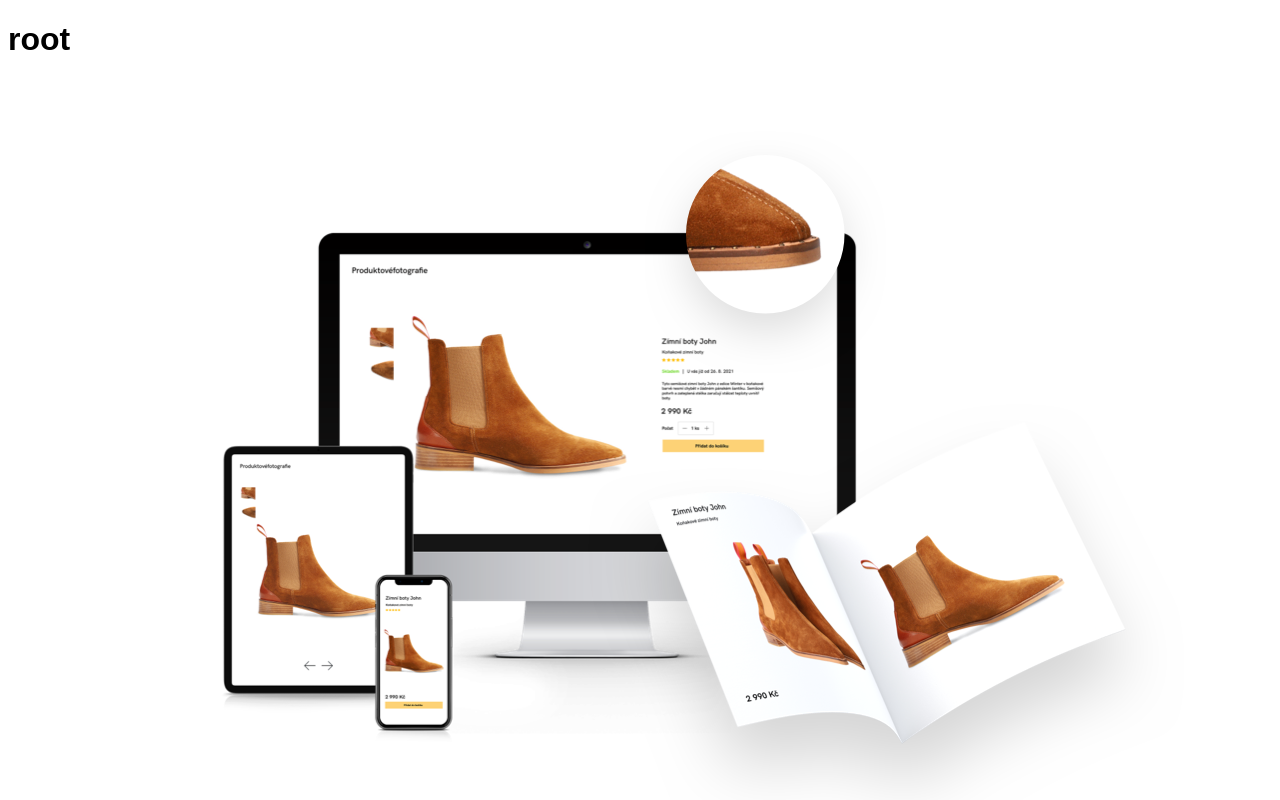
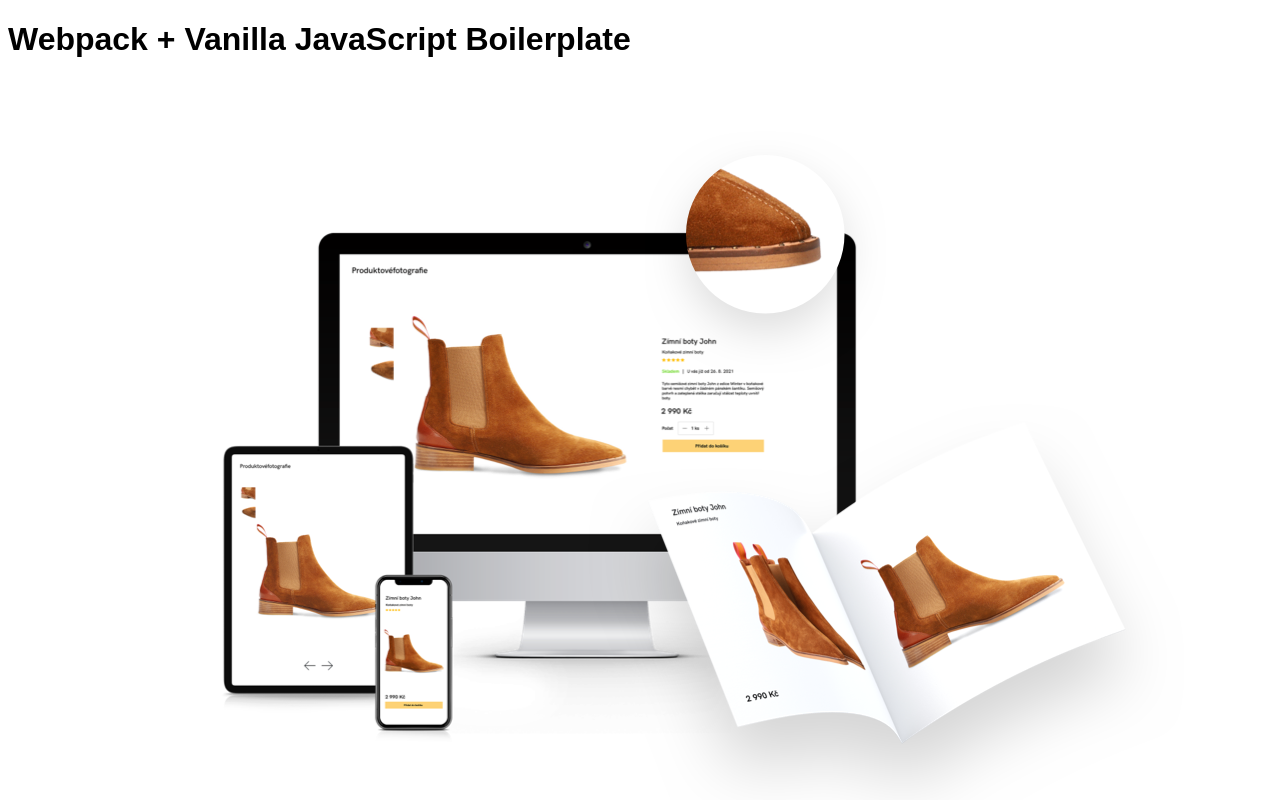
Before and after one commit to bakydev/webpack-boilerplate, a website built with webpack: page src/index.html in a window 1280 px wide. Built offline with nearby package versions, Linux system fonts and the light colour scheme.

Commit message:
title changed

```diff
--- a/src/index.html
+++ b/src/index.html
@@ -6,6 +6,6 @@
   <title>Webpack 5</title>
 </head>
 <body>
-  <h1>root</h1>
+  <h1>Webpack + Vanilla JavaScript Boilerplate</h1>
 </body>
 </html>
```
